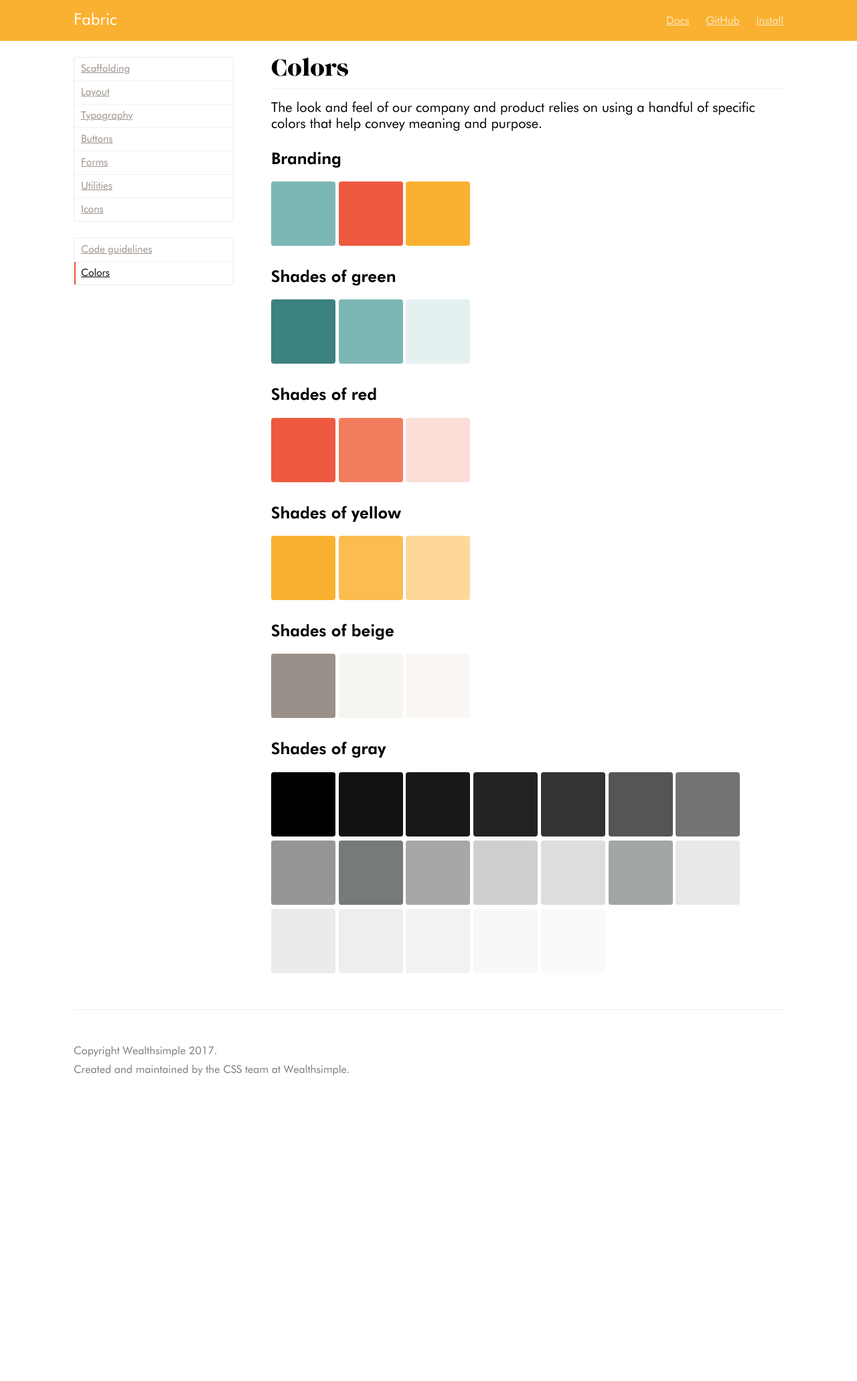
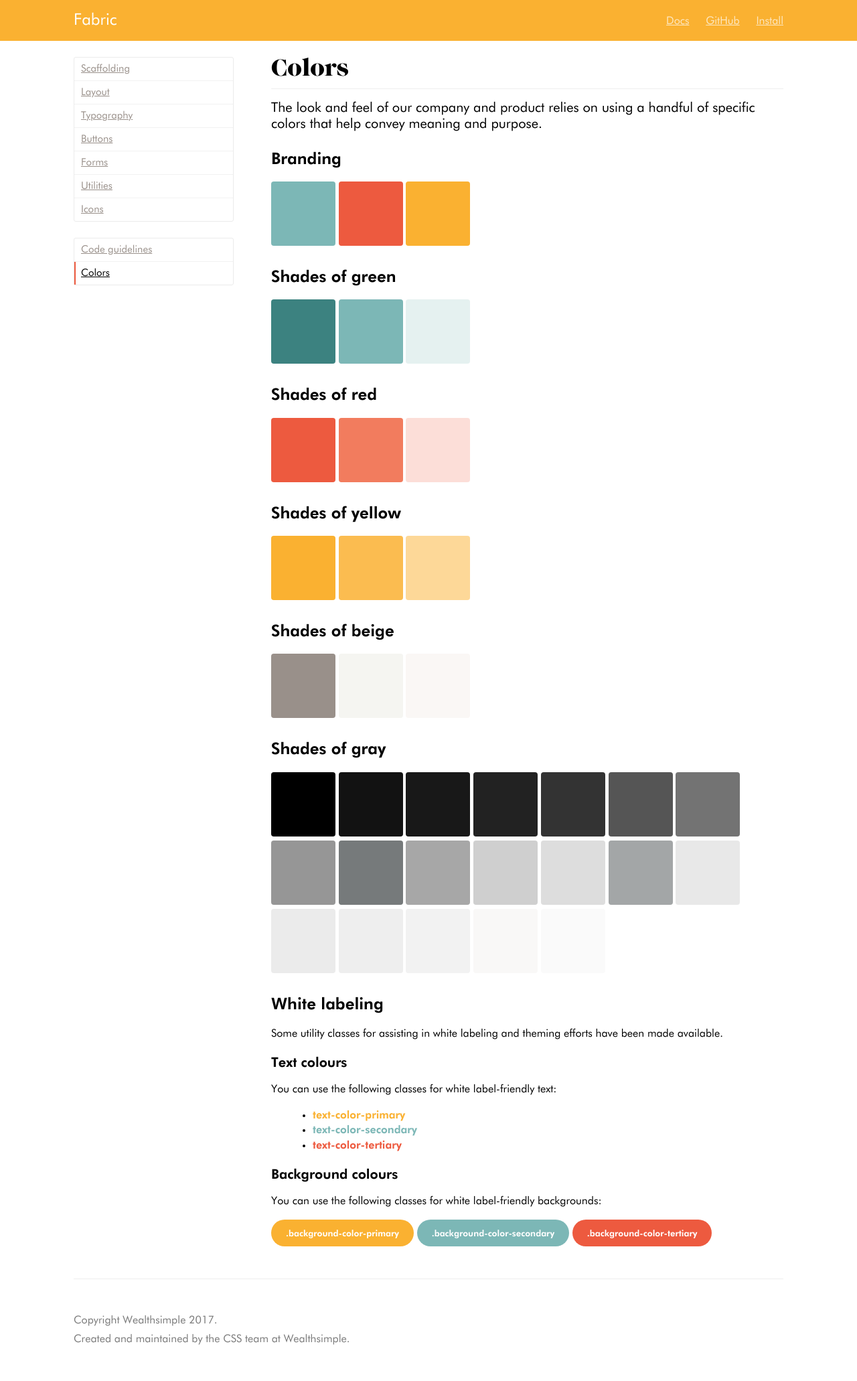
Before and after one commit to yusuf8ahmed/fabric, a Jekyll site: the page built from docs/colors.md, in a window 1280 px wide. Shown: the whole page at 67% size. Built offline with Jekyll 4.4.1, drawn with Linux system fonts in a browser that asks for light colours; before the commit the page ends 1660 px from its top, so only the background shows below that.

Commit message:
add support for primary, secondary, tertiary brand colours as text & background colours to avoid white labeling regressions; text-white support

```diff
--- a/docs/colors.md
+++ b/docs/colors.md
@@ -56,3 +56,23 @@ The look and feel of our company and product relies on using a handful of specif
 <div class="swatch swatch-gray-6"></div>
 <div class="swatch swatch-gray-5"></div>
 <div class="swatch swatch-white"></div>
+
+### White labeling
+
+Some utility classes for assisting in white labeling and theming efforts have been made available.
+
+#### Text colours
+
+You can use the following classes for white label-friendly text:
+
+- <span class="text-color-primary">**text-color-primary**</span>
+- <span class="text-color-secondary">**text-color-secondary**</span>
+- <span class="text-color-tertiary">**text-color-tertiary**</span>
+
+#### Background colours
+
+You can use the following classes for white label-friendly backgrounds:
+
+<div class="button text-white background-color-primary">.background-color-primary</div>
+<div class="button text-white background-color-secondary">.background-color-secondary</div>
+<div class="button text-white background-color-tertiary">.background-color-tertiary</div>
--- a/scss/_typography-mixins.scss
+++ b/scss/_typography-mixins.scss
@@ -16,6 +16,10 @@
 @mixin font-number {
   font-family: 'Akkurat-Regular', sans-serif;
   font-weight: 300;
+}
+
+@mixin text-white {
+  color: $color-white;
 }
 
 @mixin text-green {
--- a/scss/_typography.scss
+++ b/scss/_typography.scss
@@ -72,6 +72,7 @@ strong { @include font-sans-bold; }
 .inline-header-md {  @include inline-header-md;  }
 .fine-print {  @include fine-print;  }
 
+.text-white { @include text-white; }
 .text-green { @include text-green; }
 .text-green-dark { @include text-green-dark }
 .text-red { @include  text-red; }
--- a/scss/_utilities.scss
+++ b/scss/_utilities.scss
@@ -99,3 +99,59 @@
   .base-padding-left-x#{$i} { padding-left: $base-multiplied; }
   .base-padding-right-x#{$i} { padding-right: $base-multiplied; }
 }
+
+
+/* =============================
+   Theme utilities
+   ============================= */
+
+// Background colours
+@mixin background-color-primary {
+  background-color: $color-brand-primary;
+}
+
+@mixin background-color-secondary {
+  background-color: $color-brand-secondary;
+}
+
+@mixin background-color-tertiary {
+  background-color: $color-brand-tertiary;
+}
+
+.background-color-primary {
+  @include background-color-primary;
+}
+
+.background-color-secondary {
+  @include background-color-secondary;
+}
+
+.background-color-tertiary {
+  @include background-color-tertiary;
+}
+
+
+// Text colours
+@mixin text-color-primary {
+  color: $color-brand-primary;
+}
+
+@mixin text-color-secondary {
+  color: $color-brand-secondary;
+}
+
+@mixin text-color-tertiary {
+  color: $color-brand-tertiary;
+}
+
+.text-color-primary {
+  @include text-color-primary;
+}
+
+.text-color-secondary {
+  @include text-color-secondary;
+}
+
+.text-color-tertiary {
+  @include text-color-tertiary;
+}
--- a/scss/_variables.scss
+++ b/scss/_variables.scss
@@ -72,6 +72,12 @@ $color-black-semitransparent-darker: rgba(0,0,0,0.2);
 $color-black-semitransparent-darkest: rgba(0, 0, 0, 0.3);
 
 $color-border: $color-gray-35;
+
+// White labeling defaults
+$color-brand-primary: $color-yellow !default;
+$color-brand-secondary: $color-green !default;
+$color-brand-tertiary: $color-red !default;
+
 
 $card-container-header-height: 100px;
 $card-border-radius: 3px;
```
Also changed, not shown: docs/typography.md (+3 -0 lines).
